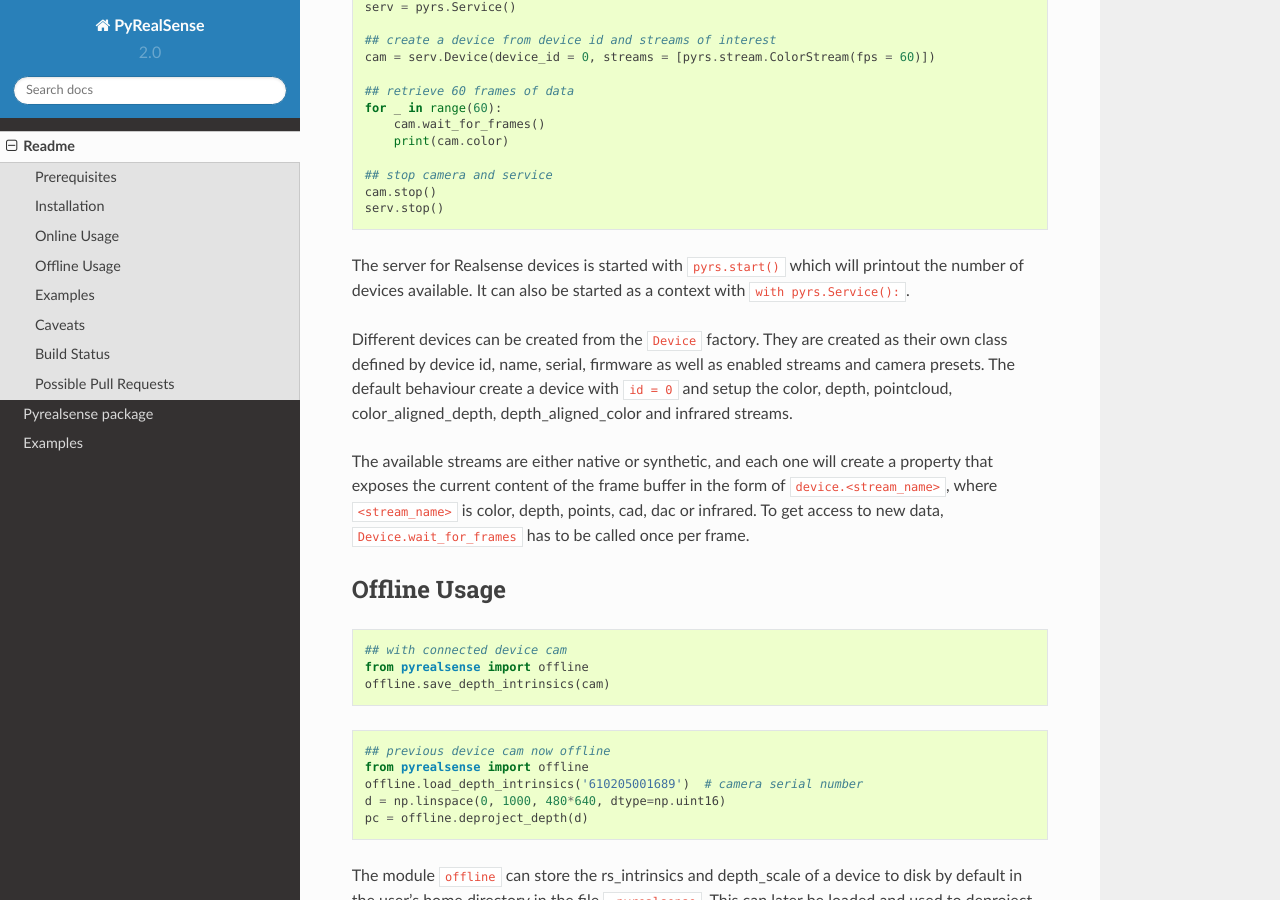
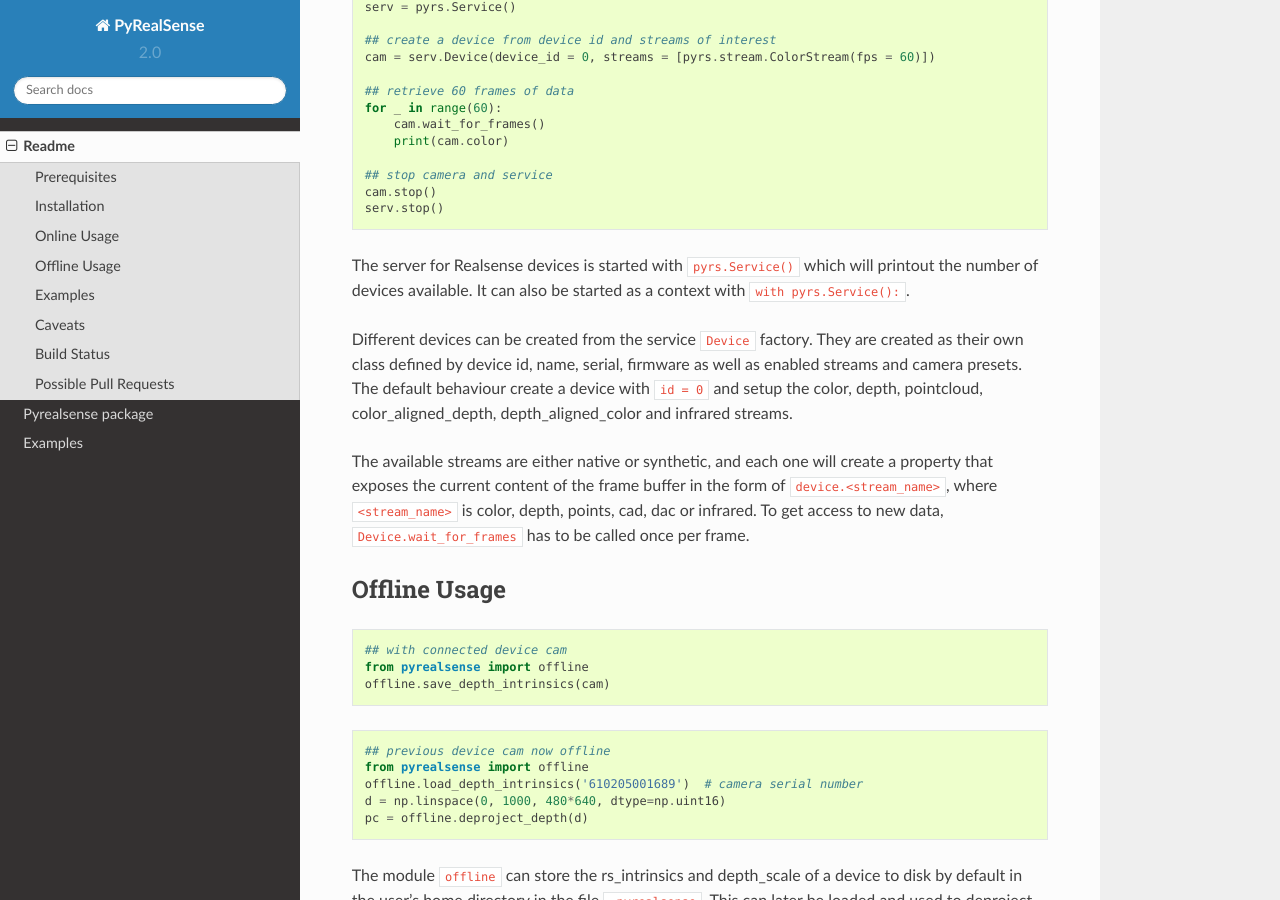
Before and after one commit to toinsson/pyrealsense, a Sphinx documentation site: the page built from docs/readme.rst, in a window 1280 px wide and 900 px high, scrolled down 948 px. Built offline with Sphinx 7.4.7 and the Read the Docs theme 2.0.0, drawn with Linux system fonts in a browser that asks for light colours.

Commit message:
update readme

```diff
--- a/docs/readme.rst
+++ b/docs/readme.rst
@@ -69,15 +69,16 @@ Online Usage
     cam.stop()
     serv.stop()
 
-The server for Realsense devices is started with ``pyrs.start()`` which
-will printout the number of devices available. It can also be started as
-a context with ``with pyrs.Service():``.
+The server for Realsense devices is started with ``pyrs.Service()``
+which will printout the number of devices available. It can also be
+started as a context with ``with pyrs.Service():``.
 
-Different devices can be created from the ``Device`` factory. They are
-created as their own class defined by device id, name, serial, firmware
-as well as enabled streams and camera presets. The default behaviour
-create a device with ``id = 0`` and setup the color, depth, pointcloud,
-color\_aligned\_depth, depth\_aligned\_color and infrared streams.
+Different devices can be created from the service ``Device`` factory.
+They are created as their own class defined by device id, name, serial,
+firmware as well as enabled streams and camera presets. The default
+behaviour create a device with ``id = 0`` and setup the color, depth,
+pointcloud, color\_aligned\_depth, depth\_aligned\_color and infrared
+streams.
 
 The available streams are either native or synthetic, and each one will
 create a property that exposes the current content of the frame buffer
```
Also changed, not shown: README.md (+2 -2 lines), README.rst (+9 -8 lines).
